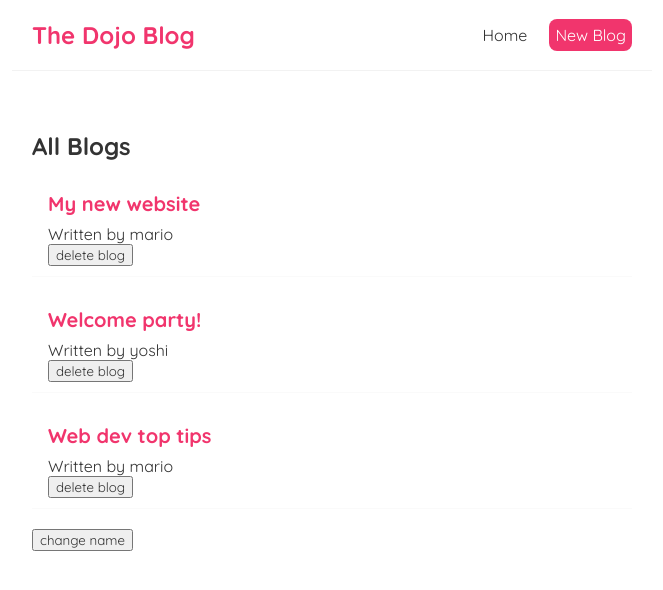
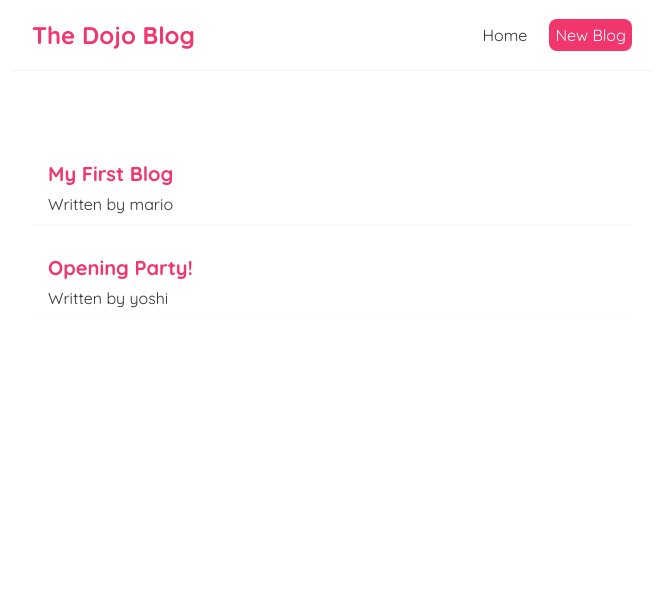
Before and after one commit to iamshaunjp/Complete-React-Tutorial, a React (Create React App) app in the folder dojo-blog/: page / in a window 1280 px wide. Shown: the top 590 px of the page, without its empty margins (308-971 px from the left). Built offline with nearby package versions, Linux system fonts and the light colour scheme; data requests are answered from the project's data file.

Commit message:
lesson-17

```diff
--- a/dojo-blog/src/BlogList.js
+++ b/dojo-blog/src/BlogList.js
@@ -1,12 +1,10 @@
-const BlogList = ({ blogs, title, handleDelete }) => {
+const BlogList = ({ blogs }) => {
   return (
     <div className="blog-list">
-      <h2>{ title }</h2>
       {blogs.map(blog => (
         <div className="blog-preview" key={blog.id} >
           <h2>{ blog.title }</h2>
           <p>Written by { blog.author }</p>
-          <button onClick={() => handleDelete(blog.id)}>delete blog</button>
         </div>
       ))}
     </div>
--- a/dojo-blog/src/Home.js
+++ b/dojo-blog/src/Home.js
@@ -2,28 +2,21 @@ import { useEffect, useState } from "react";
 import BlogList from "./BlogList";
 
 const Home = () => {
-  const [blogs, setBlogs] = useState([
-    { title: 'My new website', body: 'lorem ipsum...', author: 'mario', id: 1 },
-    { title: 'Welcome party!', body: 'lorem ipsum...', author: 'yoshi', id: 2 },
-    { title: 'Web dev top tips', body: 'lorem ipsum...', author: 'mario', id: 3 }
-  ])
-
-  const [name, setName] = useState('mario');
-
-  const handleDelete = (id) => {
-    const newBlogs = blogs.filter(blog => blog.id !== id);
-    setBlogs(newBlogs);
-  }
+  const [blogs, setBlogs] = useState(null)
 
   useEffect(() => {
-    console.log('use effect ran');
-    console.log(blogs);
-  }, [name])
+    fetch('http://localhost:8000/blogs')
+      .then(res => {
+        return res.json();
+      })
+      .then(data => {
+        setBlogs(data);
+      })
+  }, [])
 
   return (
     <div className="home">
-      <BlogList blogs={blogs} title="All Blogs" handleDelete={handleDelete} />
-      <button onClick={() => setName('luigi')}>change name</button>
+      {blogs && <BlogList blogs={blogs} />}
     </div>
   );
 }
```
Also changed, not shown: 1 other file (tests, documents, lock files or other folders).
